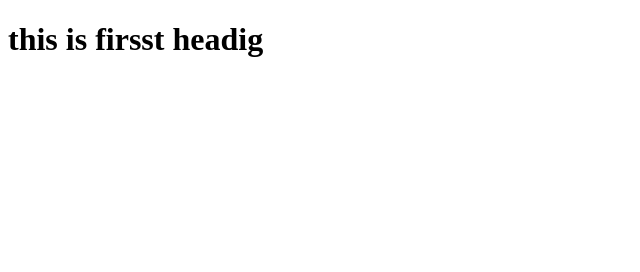
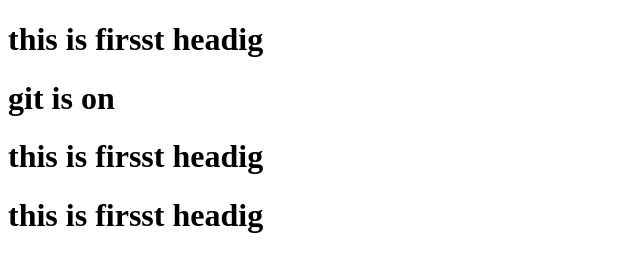
Before and after one commit to ashwin1-dev/28-march, a plain HTML site: page index.html in a window 1280 px wide. Shown: the whole page, without its empty margins (0-640 px from the left). Drawn offline with Linux system fonts and the light colour scheme.

Commit message:
3rd time commited

```diff
--- a/index.html
+++ b/index.html
@@ -2,5 +2,8 @@
 <html>
  <body>
  <h1>  this is firsst headig </h1>
+ <h1>  git is on </h1>
+ <h1>  this is firsst headig </h1>
+ <h1>  this is firsst headig </h1>
  </body>
 <html>
```
